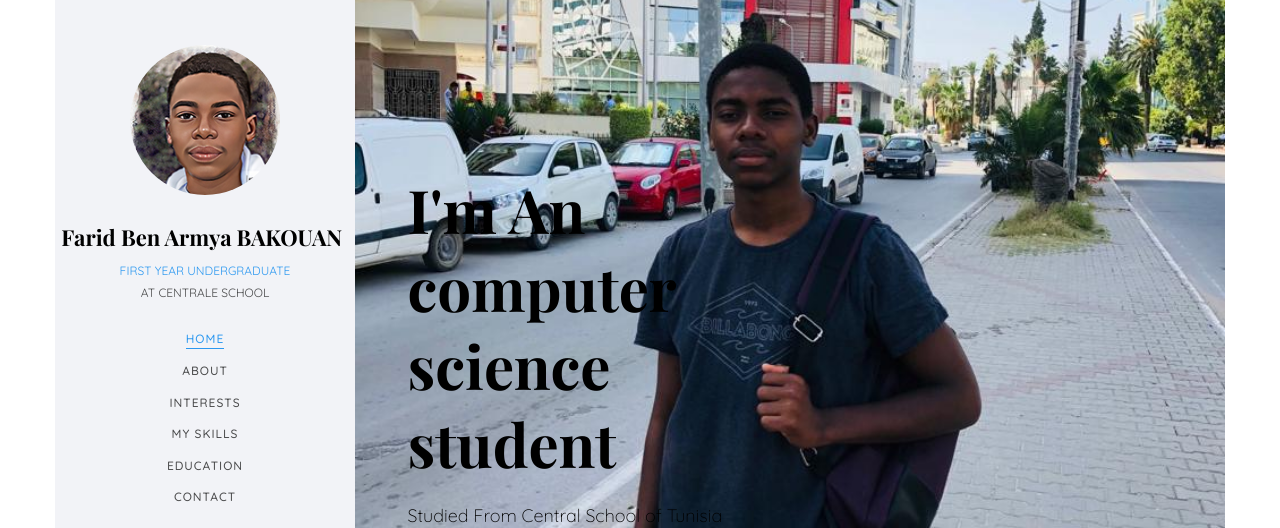
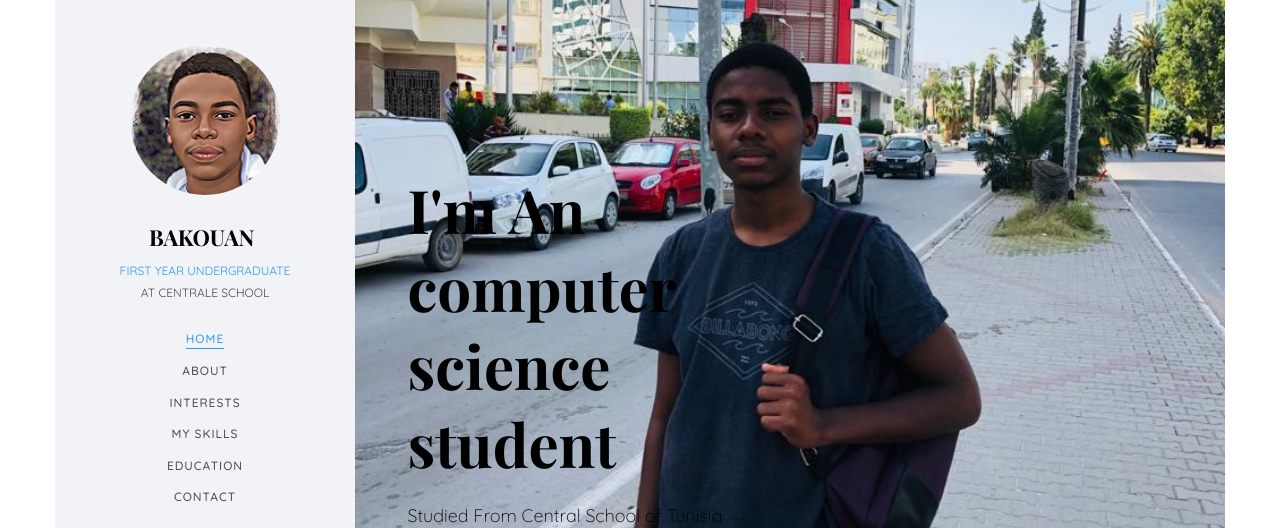
Before and after one commit to ArmyaFarid/ArmyaFarid.github.io, a plain HTML site: page index.html in a window 1280 px wide. Shown: the top 528 px of the page. Drawn offline with nearby package versions, Linux system fonts and the light colour scheme; a web font is replaced by a local one.

Commit message:
remove armya ben

```diff
--- a/index.html
+++ b/index.html
@@ -125,7 +125,7 @@
 
 					<div class="author-img" style="background-image: url(images/about.jpg);"></div>
 
-				<h1 id="colorlib-logo"><a href="index.html">Farid Ben Armya BAKOUAN</a></h1>
+				<h1 id="colorlib-logo"><a href="index.html">BAKOUAN</a></h1>
 
 					<span class="position"><a href="#"> First year undergraduate </a> <br>at Centrale school</span>
 
```
